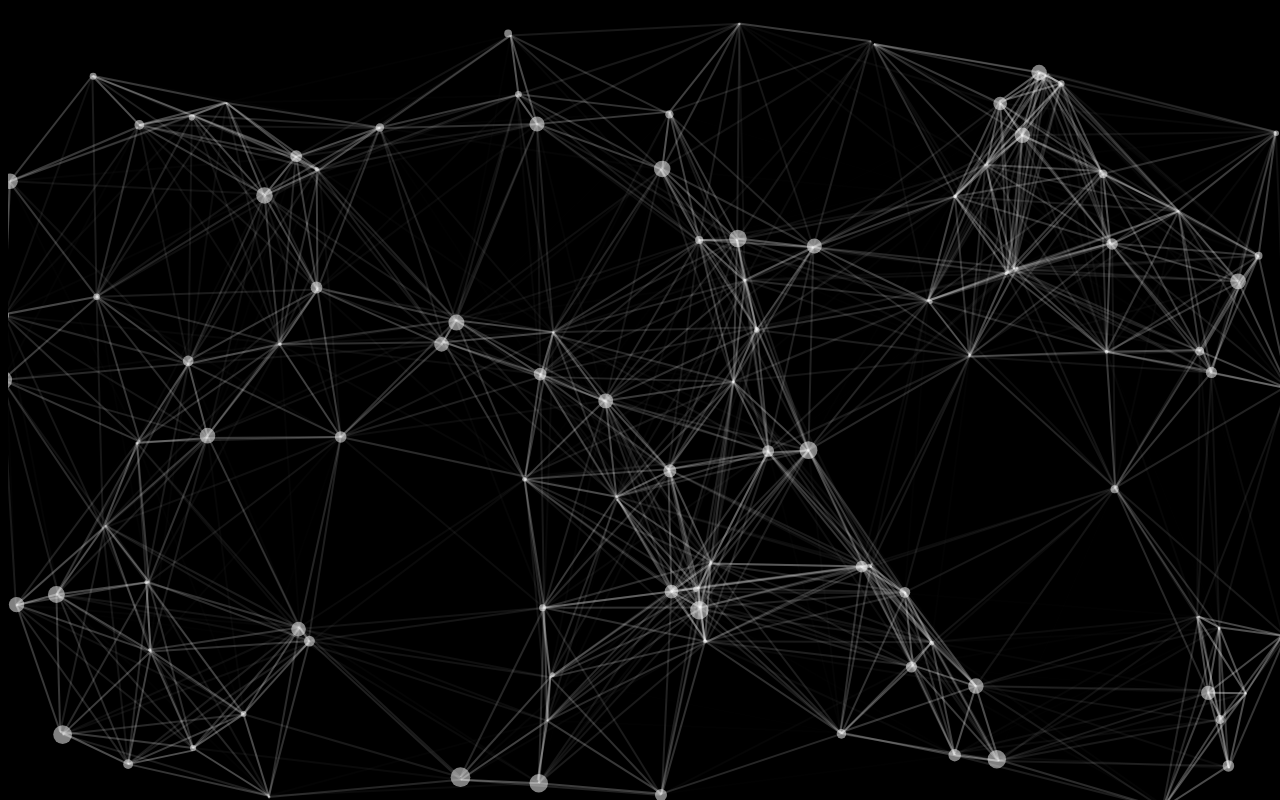
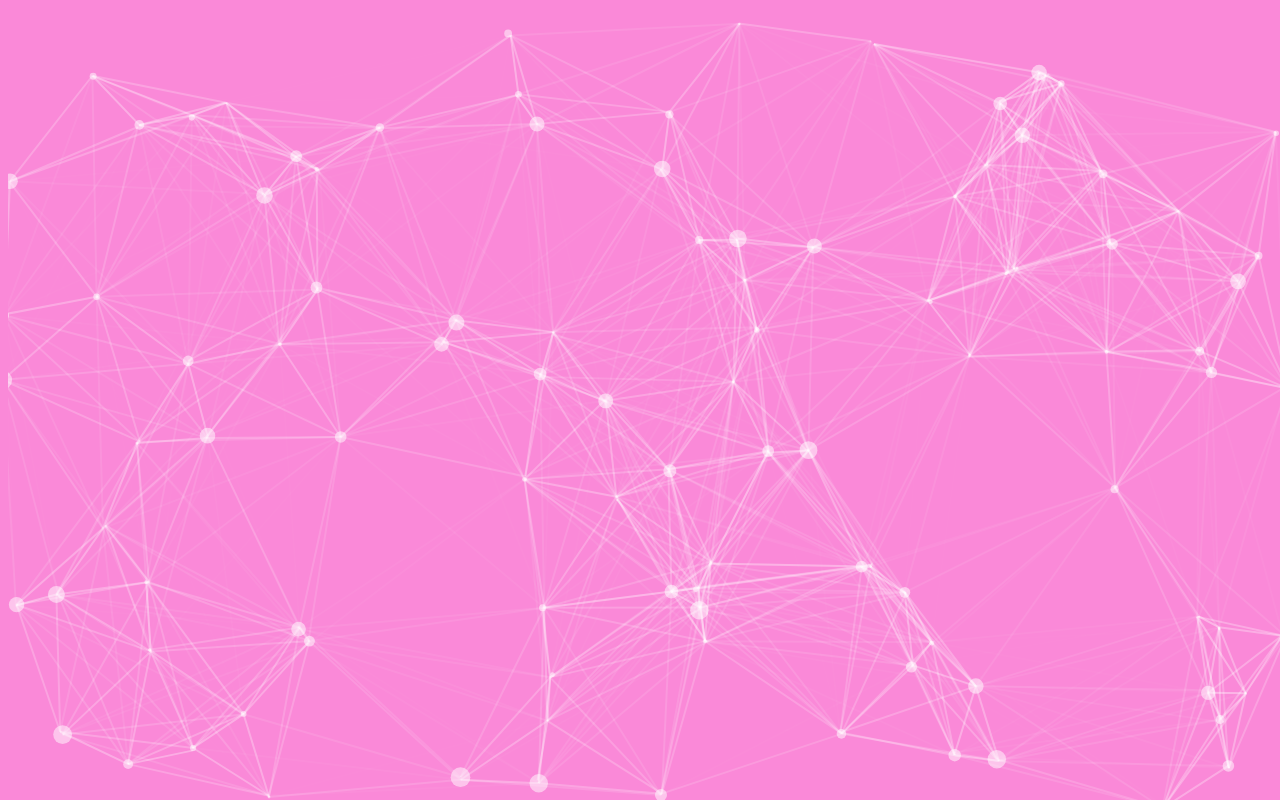
Before and after one commit to eterazim/Socialrejections, a plain HTML site: page index.html in a window 1280 px wide. Drawn offline with nearby package versions, Linux system fonts and the light colour scheme.

Commit message:
Update style.css

```diff
--- a/style.css
+++ b/style.css
@@ -1,4 +1,4 @@
-body {background-color: black;}
+body {background-color: #FA89D8;}
 
 
 #particles-js {
```
